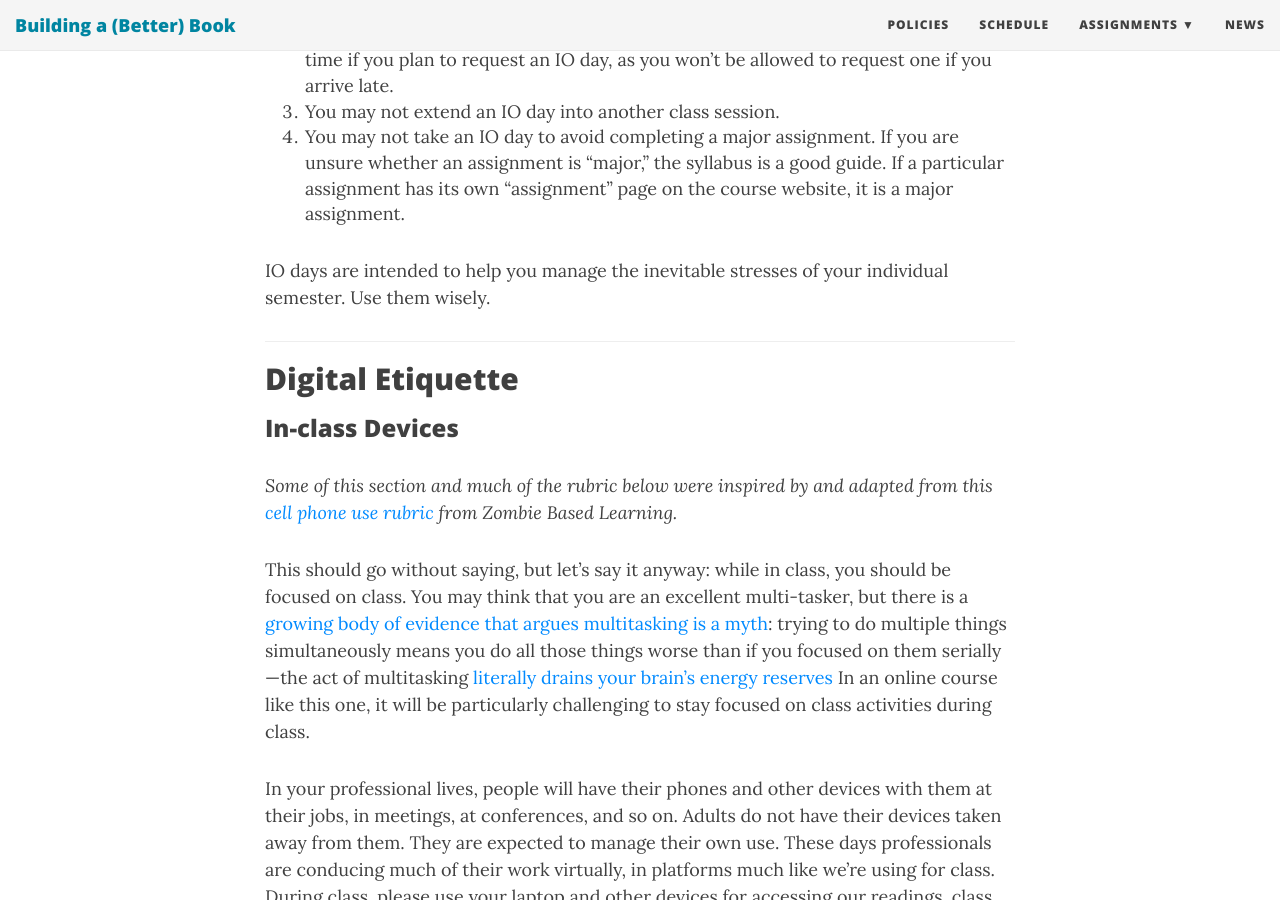
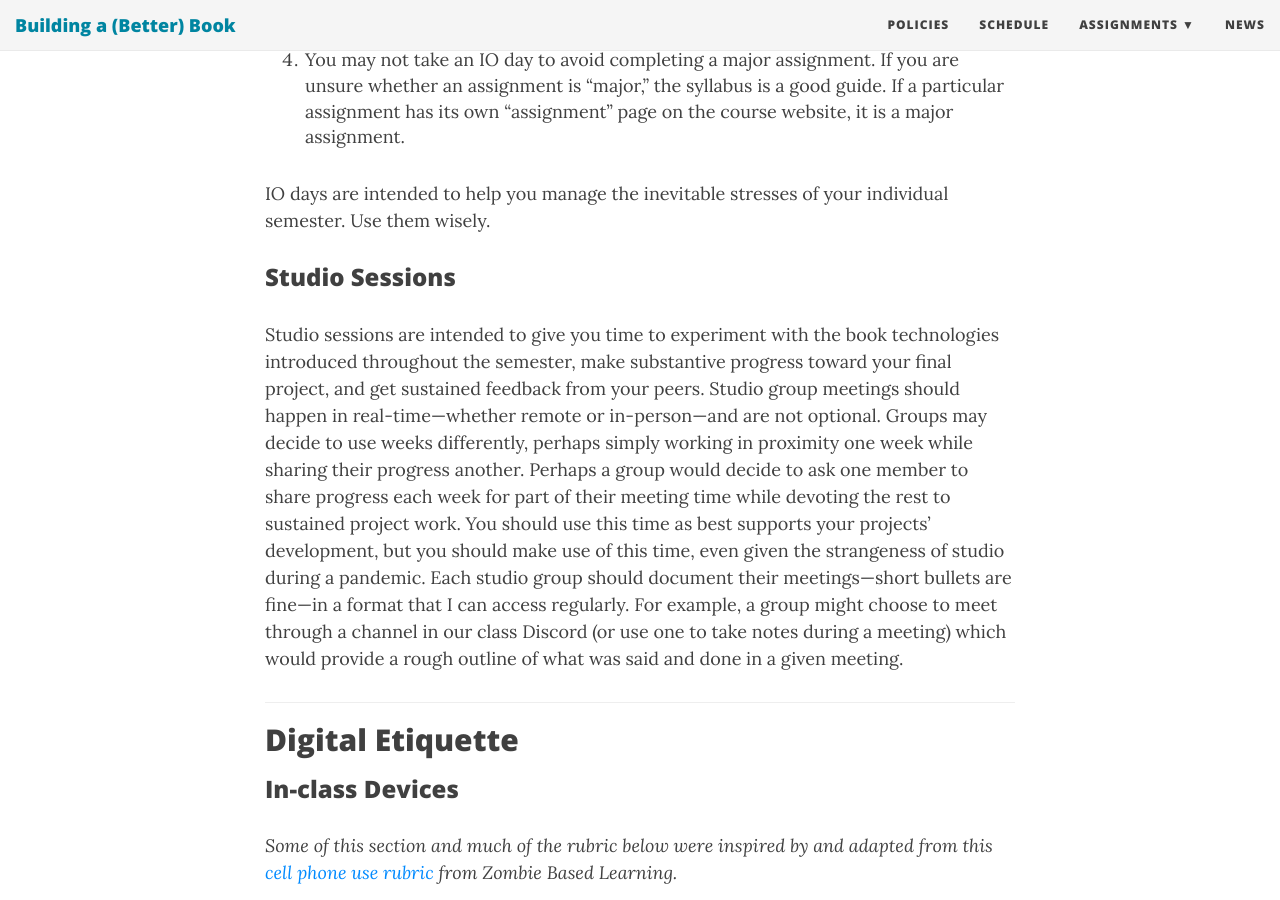
Before and after one commit to rccordell/f20bbb, a Jekyll site: the page built from policies.md, in a window 1280 px wide and 900 px high, scrolled down 3815 px. Built offline with Jekyll 4.4.1, drawn with Linux system fonts in a browser that asks for light colours; nearby versions of some CDN libraries; some web fonts are replaced; some of the changed text lies outside the part shown.

Commit message:
update schedule

```diff
--- a/policies.md
+++ b/policies.md
@@ -16,7 +16,7 @@ Really, all I _want_ to write here can be found in Sonya Huber's [Shadow Syllabu
 *   Location: mostly Zoom, with some on-site activities if public health allows
 *   Professor: [Ryan Cordell](http://ryancordell.org)
 *   Professor Email: [r.cordell@northeastern.edu](mailto:r.cordell@northeastern.edu)
-*   Student Hours: Available for virtual discussions (text or Zoom) Tuesdays and Fridays 2-3pm, and by appointment most other days.
+*   Student Hours: Available for virtual discussions (text, voice, or video) via Discord on Tuesdays and Fridays 2-3pm, and by appointment most other days.
 
 -----
 
@@ -33,7 +33,7 @@ You will need to order supplies for some of our book labs, however, either to co
 
 ## Communication
 
-The best way to get in touch with me is to drop by (virtually) during student hours, or to schedule a check-in. If you’re unsure about our readings, struggling with an assignment, or just want to talk, please schedule a call. Just [email me](mailto:r.cordell@northeastern.edu) with **at least three possible meeting times** for me to choose among.
+The best way to get in touch with me is to drop by (virtually) during student hours, or to schedule a check-in. If you’re unsure about our readings, struggling with an assignment, or just want to talk, please schedule a call. You can drop me a note via Discord to see if I'm around, and if not just [email me](mailto:r.cordell@northeastern.edu) with **at least three possible meeting times** for me to choose among.
 
 -----
 
@@ -82,6 +80,10 @@ I do understand that the semester can get hectic. The reading load for this clas
 4.  You may not take an IO day to avoid completing a major assignment. If you are unsure whether an assignment is "major," the syllabus is a good guide. If a particular assignment has its own "assignment" page on the course website, it is a major assignment.
 
 IO days are intended to help you manage the inevitable stresses of your individual semester. Use them wisely.
+
+### Studio Sessions
+
+Studio sessions are intended to give you time to experiment with the book technologies introduced throughout the semester, make substantive progress toward your final project, and get sustained feedback from your peers. Studio group meetings should happen in real-time—whether remote or in-person—and are not optional. Groups may decide to use weeks differently, perhaps simply working in proximity one week while sharing their progress another. Perhaps a group would decide to ask one member to share progress each week for part of their meeting time while devoting the rest to sustained project work. You should use this time as best supports your projects' development, but you should make use of this time, even given the strangeness of studio during a pandemic. Each studio group should document their meetings—short bullets are fine—in a format that I can access regularly. For example, a group might choose to meet through a channel in our class Discord (or use one to take notes during a meeting) which would provide a rough outline of what was said and done in a given meeting.
 
 -----
 
```
Also changed, not shown: other parts of policies.md (+1 -3 lines), schedule.md (+15 -15 lines).
